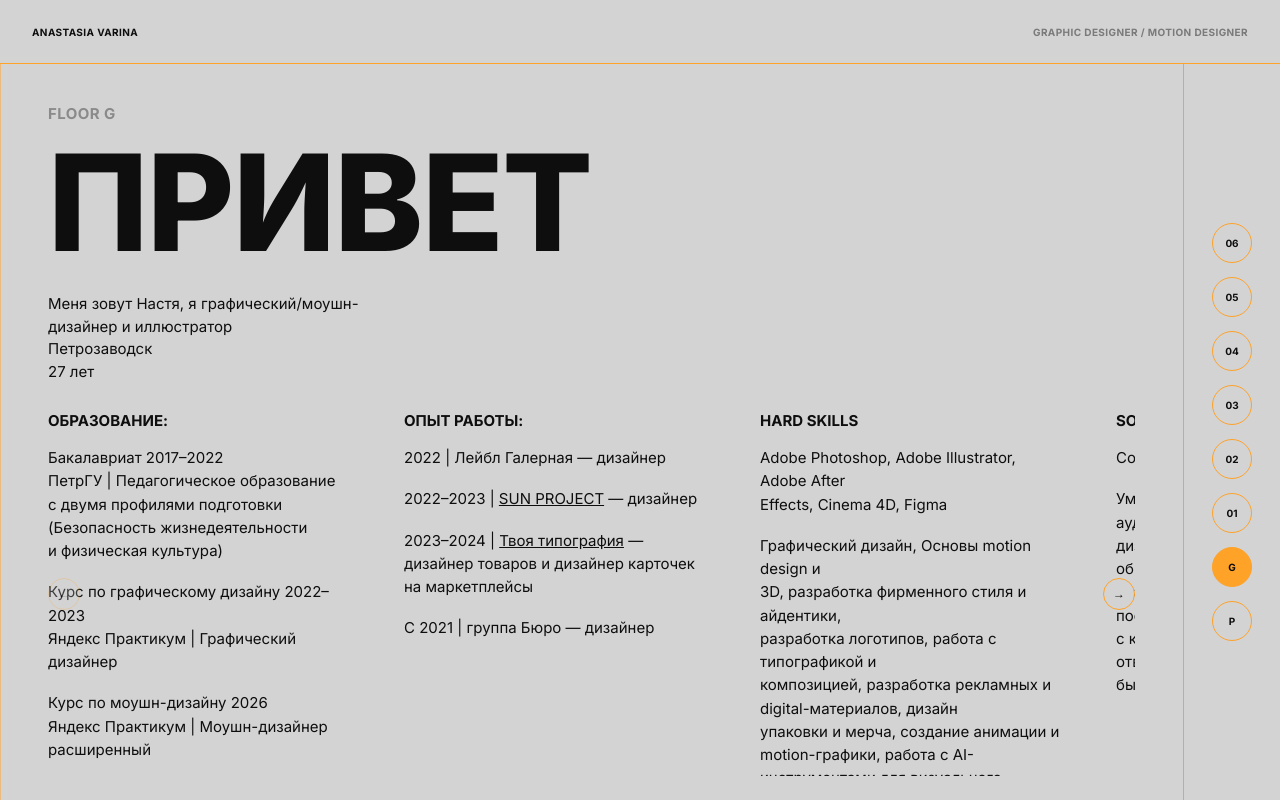
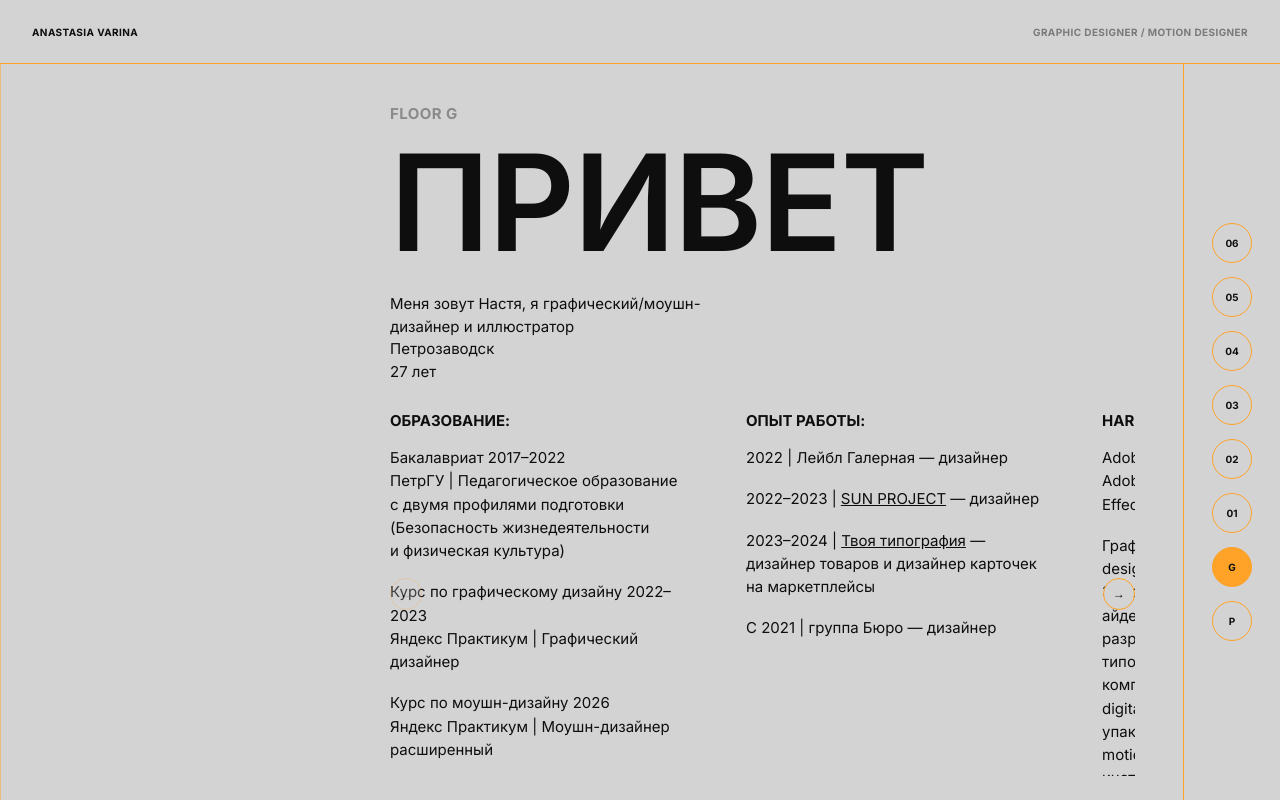
Before and after one commit to otvarina/-portfoliovarina, a Next.js app: page /-portfoliovarina/ in a window 1280 px wide. Built offline with nearby package versions, Linux system fonts and the light colour scheme.

Commit message:
Update globals.css

```diff
--- a/app/globals.css
+++ b/app/globals.css
@@ -13,6 +13,7 @@
   --header-h: 64px;
   --sidebar-w: 96px;
   --door-duration: 1s;
+  --floor-indent: 390px;
 }
 
 * {
@@ -98,7 +99,7 @@ a {
   align-items: center;
   justify-content: center;
   gap: 14px;
-  padding: 40px 48px 24px var(--floor-indent);
+  padding: 24px 0;
   flex-shrink: 0;
 }
 
@@ -178,7 +179,7 @@ a {
   height: 100%;
   display: flex;
   flex-direction: column;
-  padding: 40px 48px 24px;
+  padding: 40px 48px 24px var(--floor-indent);
   overflow: hidden;
 }
 
@@ -193,7 +194,7 @@ a {
 .floor__hero {
   font-size: var(--font-hero);
   line-height: 1;
-  font-weight: 800;
+  font-weight: 600;
   letter-spacing: -0.01em;
   margin: 0 0 24px;
   white-space: nowrap;
@@ -225,7 +226,6 @@ a {
   overflow-x: auto;
   overflow-y: hidden;
   scroll-behavior: smooth;
-  padding-bottom: 8px;
   scrollbar-width: none;
 }
 
```
